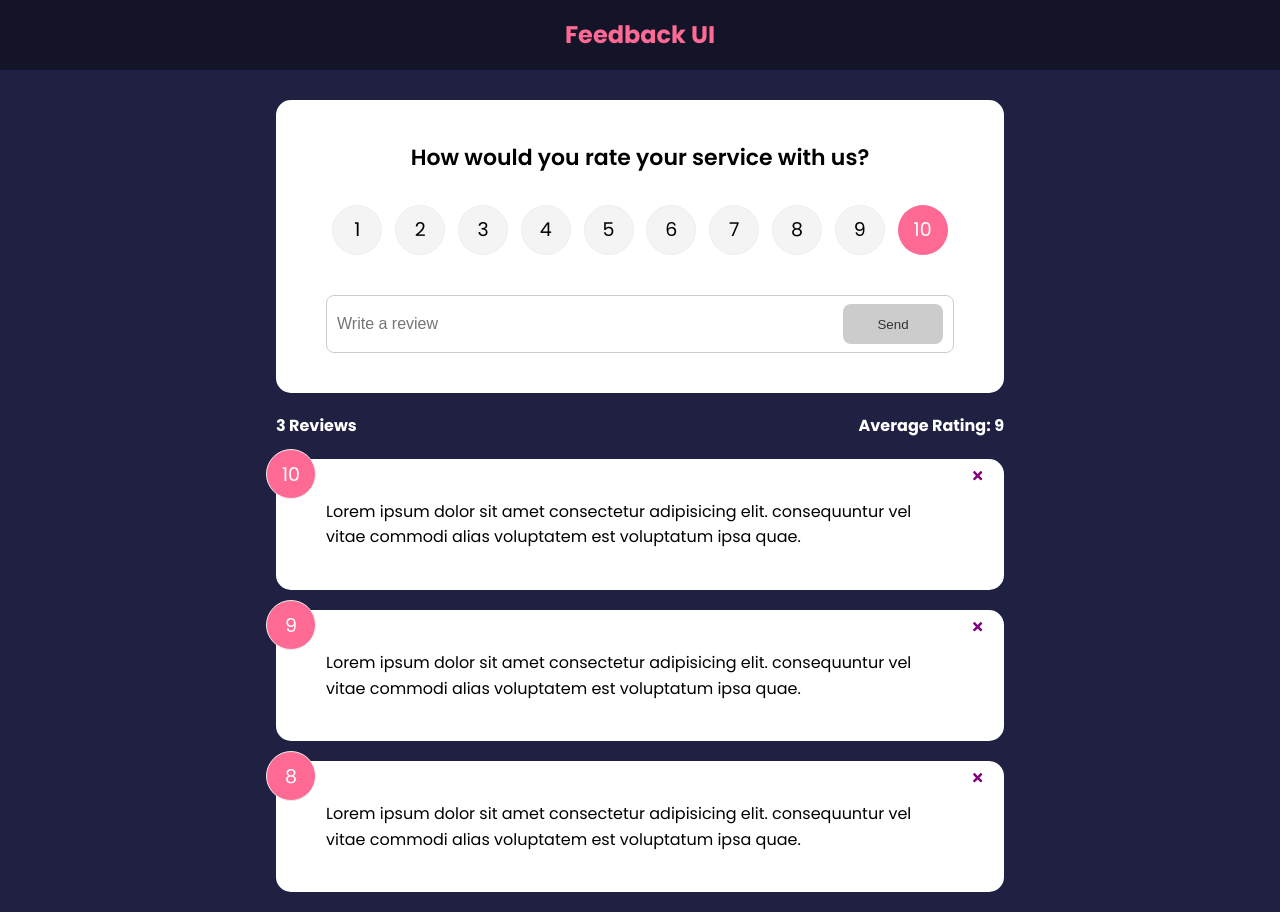
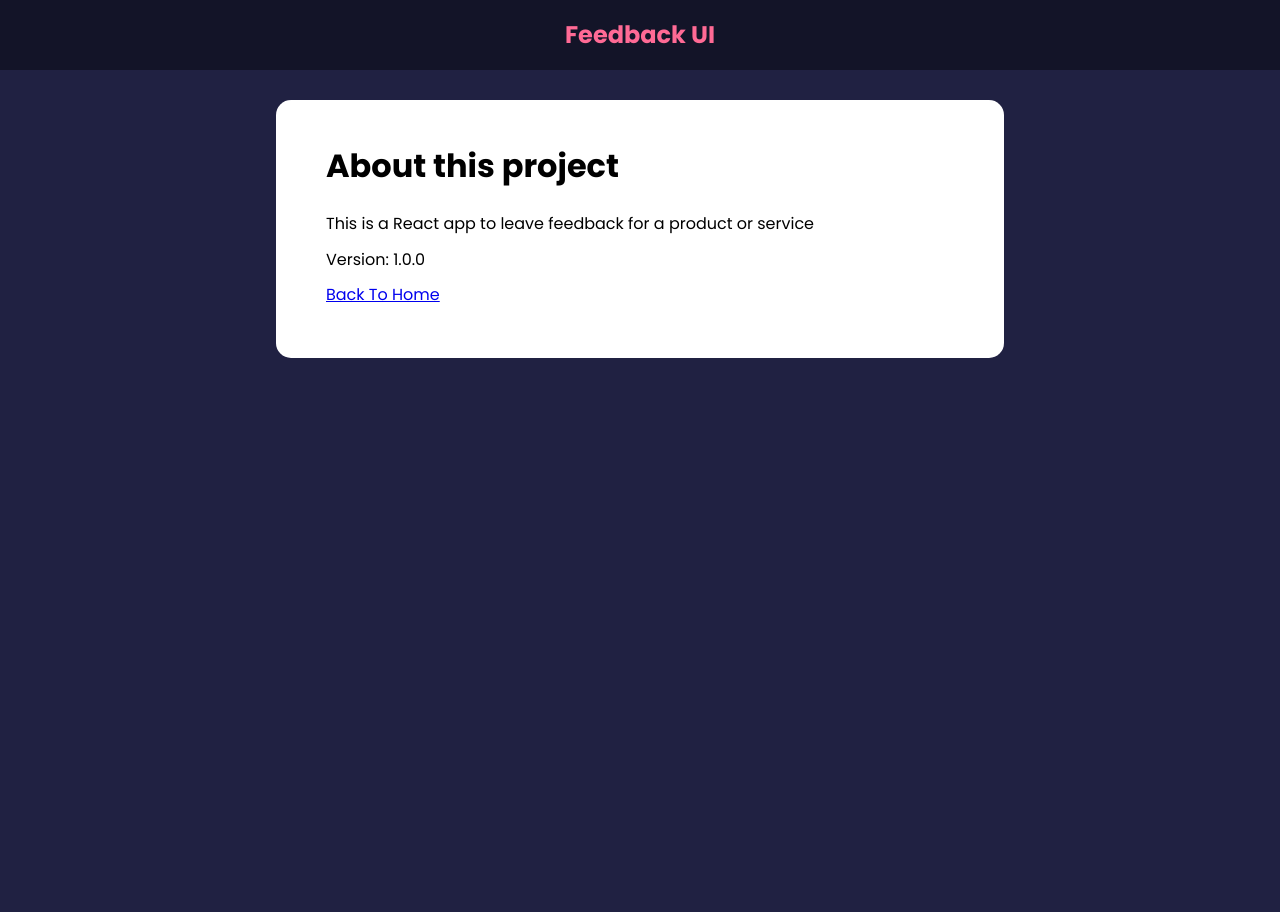
Before and after one commit to anubhavbagri/FeedbackApp-react, a React (Create React App) app: page /about in a window 1280 px wide. After the commit the page ends 800 px from the top, so only its background shows below. Built offline with nearby package versions, Linux system fonts and the light colour scheme; the HTML template or start-up script is replaced by a standard one.

Commit message:
feat: using react router v6

```diff
--- a/src/App.js
+++ b/src/App.js
@@ -1,10 +1,12 @@
 import { v4 as uuidv4 } from 'uuid';
+import { BrowserRouter as Router, Route, Routes } from 'react-router-dom';
 import { useState } from 'react';
 import Header from './components/Header';
 import FeedbackList from './components/FeedbackList';
 import FeedbackData from './data/FeedbackData';
 import FeedbackStats from './components/FeedbackStats';
 import FeedbackForm from './components/FeedbackForm';
+import AboutPage from './pages/AboutPage';
 
 function App() {
   const [feedback, setFeedback] = useState(FeedbackData);
@@ -23,14 +25,29 @@
   };
 
   return (
-    <>
+    <Router>
       <Header />
       <div className="container">
-        <FeedbackForm handleAdd={addFeedback} />
-        <FeedbackStats feedback={feedback} />
-        <FeedbackList feedback={feedback} handleDelete={deleteFeedback} />
+        <Routes>
+          <Route
+            exact
+            path="/"
+            element={
+              <>
+                <FeedbackForm handleAdd={addFeedback} />
+                <FeedbackStats feedback={feedback} />
+                <FeedbackList
+                  feedback={feedback}
+                  handleDelete={deleteFeedback}
+                />
+              </>
+            }
+          ></Route>
+          {/* <Route path="/about">This is the about route</Route> */}
+          <Route path="/about" element={<AboutPage />} />
+        </Routes>
       </div>
-    </>
+    </Router>
   );
 }
 
--- /dev/null
+++ b/src/pages/AboutPage.jsx
@@ -0,0 +1,18 @@
+import Card from '../components/shared/Card';
+
+function AboutPage() {
+  return (
+    <Card>
+      <div className="about">
+        <h1>About this project</h1>
+        <p>This is a React app to leave feedback for a product or service</p>
+        <p>Version: 1.0.0</p>
+        <p>
+          <a href="/">Back To Home</a>
+        </p>
+      </div>
+    </Card>
+  );
+}
+
+export default AboutPage;
```
